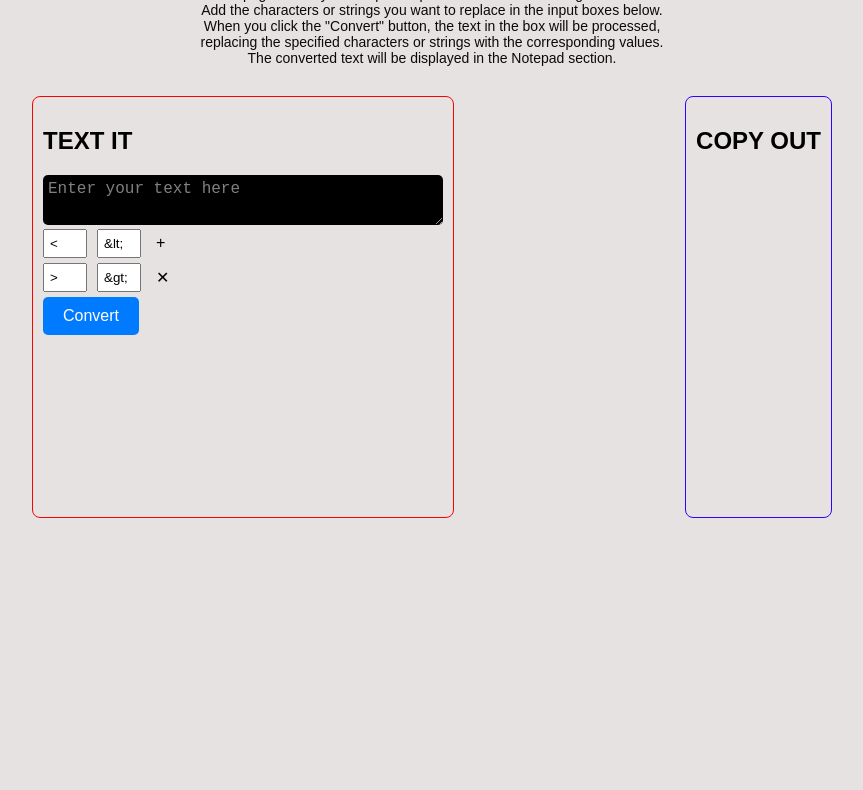
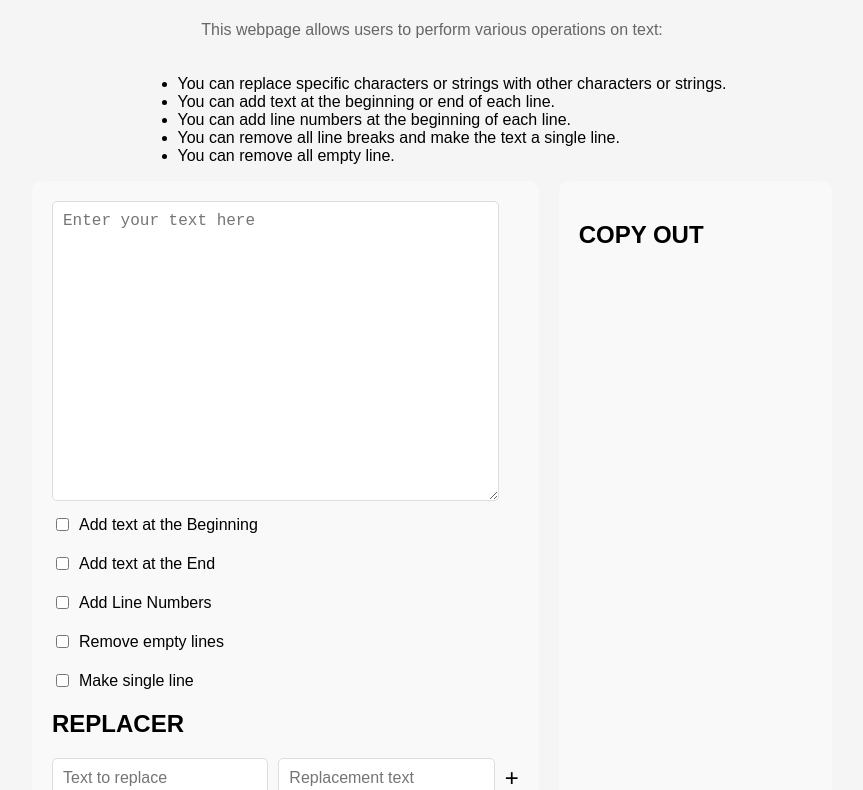
Before and after one commit to afnanplk/texteditor, a plain HTML site: page index.html in a window 1280 px wide. Shown: the part 101-891 px from the top of the page, without its empty margins (208-1071 px from the left). Before the commit the page ends 800 px from the top, so only its background shows below. Drawn offline with Linux system fonts and the light colour scheme.

Commit message:
Update index.html

```diff
--- a/index.html
+++ b/index.html
@@ -1,188 +1,263 @@
 <!DOCTYPE html>
-<html>
+<html lang="en">
 <head>
-  <title>Text Box Example</title>
+  <meta charset="UTF-8">
+  <meta name="viewport" content="width=device-width, initial-scale=1.0">
+  <meta name="description" content="This webpage allows users to perform text manipulation tasks such as replacing specific characters or strings, adding text at the beginning or end of each line, and adding line numbers.">
+  <title>Text Manipulation Tool | text editor</title>
   <style>
-    h1 {
+    body {
       font-family: Arial, sans-serif;
-      font-size: 32px;
-      color: #0d0d0e;
-      text-align: center;
-      padding: 10px 0;
+      background-color: #f5f5f5;
       margin: 0;
-      cursor: pointer;
+      padding: 0;
     }
-
-    h1:hover {
-      color: #00c8ffa4;
-    }
-
 
     .container {
       display: flex;
       flex-direction: column;
       align-items: center;
+      justify-content: flex-start;
+      min-height: 100vh;
+      padding: 20px;
+    }
+
+    h1 {
+      font-size: 36px;
+      color: #333;
+      text-align: center;
+      margin-bottom: 20px;
+    }
+
+    p {
+      font-size: 16px;
+      color: #666;
+      text-align: justify;
+      margin-bottom: 20px;
+    }
+
+    .content {
+      width: 100%;
+      max-width: 800px;
+      display: flex;
+      flex-direction: row;
+      justify-content: space-between;
+    }
+
+    .box {
+      background-color: #f9f9f9;
+      padding: 20px;
+      border-radius: 10px;
+      margin-right: 20px;
+      width: 100%;
+    }
+
+    textarea {
+      width: calc(100% - 20px);
+      min-height: 300px;
+      padding: 10px;
+      border: 1px solid #ddd;
+      border-radius: 5px;
+      resize: vertical;
+      box-sizing: border-box;
+      font-size: 16px;
+      margin-bottom: 10px;
+    }
+
+    .additional-text {
+      display: none;
+    }
+
+    .checkbox-container {
+      display: flex;
+      align-items: center;
+      margin-bottom: 20px;
+    }
+
+    .checkbox-container input[type="checkbox"] {
+      margin-right: 10px;
+    }
+
+    .additional-text input[type="text"] {
+      width: calc(100% - 5px);
+      padding: 10px;
+      border: 1px solid #ddd;
+      border-radius: 5px;
+      margin-bottom: 30px;
+      box-sizing: border-box;
+      font-size: 16px;
+    }
+
+    .replacer-container {
+      margin-bottom: 20px;
+    }
+
+    .replacer-container .row {
+      display: flex;
+      align-items: center;
+      margin-bottom: 10px;
+    }
+
+    .replacer-container .row input[type="text"] {
+      width: calc(50% - 5px);
+      padding: 10px;
+      border: 1px solid #ddd;
+      border-radius: 5px;
+      margin-right: 10px;
+      box-sizing: border-box;
+      font-size: 16px;
+    }
+
+    .replacer-container .row .icon {
+      font-size: 24px;
+      cursor: pointer;
+    }
+
+    .convert-button {
+      display: block;
+      width: calc(100% - 20px);
+      padding: 15px;
+      border: none;
+      border-radius: 5px;
+      background-color: #007bff;
+      color: #fff;
+      font-size: 18px;
+      cursor: pointer;
+    }
+
+    .convert-button:hover {
+      background-color: #0056b3;
+    }
+
+    .notepad {
+      background-color: #f9f9f9;
+      padding: 20px;
+      border-radius: 10px;
+      width: 50%;
+    }
+
+    pre {
+      margin: 0;
+      padding: 0;
+    }
+
+    .button-container {
+      display: flex;
+      justify-content: space-between;
       margin-top: 20px;
     }
 
-    .content-container {
-      display: flex;
-      justify-content: space-between;
-      width: 800px;
-      margin-top: 20px;
-    }
-
-    plk {
-      font-family: Arial, sans-serif;
-      font-size: 14px;
-      color: #0a0a0a;
-      text-align: center;
-      padding: 10px 0;
-      transition: box-shadow 0.3s ease-in-out;
-      margin: 0;
-      cursor: pointer;
-    }
-
-    plk:hover {
-      color: #fefefe;
-      box-shadow: 0 0 8px rgb(255, 0, 0);
-    }
-
-    .box {
-      width: 400px;
-      border: 1px solid red;
-      border-radius: 8px;
-      padding: 10px;
-      font-family: Arial, sans-serif;
-      transition: box-shadow 0.3s ease-in-out;
-      margin-right: 20px;
-    }
-
-    .box:hover {
-      box-shadow: 0 0 8px rgb(255, 0, 0);
-    }
-
-    .box textarea {
-      width: 100%;
-      height: auto;
-      min-height: 50px;
-      border: none;
-      border-radius: 5px;
-      font-size: 16px;
-      padding: 5px;
-      box-sizing: border-box;
-      outline: none;
-      background-color: black;
-      color: white;
-      overflow: hidden;
-    }
-
-    .box textarea::placeholder {
-      color: white;
-      opacity: 0.5;
-    }
-
-    .row {
-      display: flex;
-      align-items: center;
-      margin-bottom: 5px;
-    }
-
-    .row input {
-      width: 30px;
-      padding: 5px;
-      margin-right: 10px;
-    }
-
-    .row .icon {
-      cursor: pointer;
-      margin-left: 5px;
-    }
-
-    .notepad {
-      width: auto;
-      height: 400px;
-      border: 1px solid rgb(51, 0, 255);
-      border-radius: 8px;
-      padding: 10px;
-      font-family: Arial, sans-serif;
-      transition: box-shadow 0.3s ease-in-out;
-    }
-
-    .notepad:hover {
-      box-shadow: 0 0 8px rgb(0, 123, 255);
-    }
-
-  body {
-    background: rgb(230, 226, 226);
-  }
-
-
-    .convert-button {
+    .copy-button {
       padding: 10px 20px;
       border: none;
       border-radius: 5px;
       background-color: #007bff;
-      color: white;
+      color: #fff;
       font-size: 16px;
       cursor: pointer;
     }
 
+    .copy-button:hover {
+      background-color: #0056b3;
+    }
+
+    .remove-lines-checkbox-container,
+    .checkbox-container {
+      width: 50%;
+    }
+
+    .remove-lines-checkbox-container {
+      display: flex;
+      align-items: center;
+      justify-content: flex-end;
+    }
 
   </style>
 </head>
 <body>
   <div class="container">
-    <h1>TEXT REPLACER</h1>
-    <plk><a>this page allows you to replace specific characters or strings in a text. </br>
-        Add the characters or strings you want to replace in the input boxes below.</br>
-        When you click the "Convert" button, the text in the box will be processed,</br>
-        replacing the specified characters or strings with the corresponding values.</br>
-        The converted text will be displayed in the Notepad section.</a></plk>
-    <div class="content-container">
+    <h1>TEXT EDITOR</h1>
+    <p>This webpage allows users to perform various operations on text:</p>
+    <ul>
+      <li>You can replace specific characters or strings with other characters or strings.</li>
+      <li>You can add text at the beginning or end of each line.</li>
+      <li>You can add line numbers at the beginning of each line.</li>
+      <li>You can remove all line breaks and make the text a single line.</li>
+      <li>You can remove all empty line.</li>
+    </ul>
+    <div class="content">
       <div class="box">
-        <h2>TEXT IT</h2>
-        <textarea id="inputBox" rows="1" cols="50" oninput="adjustTextareaHeight(this)" placeholder="Enter your text here"></textarea>
-        <div id="replaceBox">
+        <textarea id="inputBox" rows="3" placeholder="Enter your text here"></textarea>
+        <div class="checkbox-container">
+          <input type="checkbox" id="beginningCheckbox" onchange="toggleAdditionalTextInputs()">
+          <label for="beginningCheckbox">Add text at the Beginning</label>
+        </div>
+          <div id="beginningTextRow" class="additional-text">
+            <input type="text" placeholder="Text to add at the beginning">
+          </div>
+        <div class="checkbox-container">
+          <input type="checkbox" id="endCheckbox" onchange="toggleAdditionalTextInputs()">
+          <label for="endCheckbox">Add text at the End</label>
+        </div>
+          <div id="endTextRow" class="additional-text">
+            <input type="text" placeholder="Text to add at the end">
+        </div>
+        <div class="checkbox-container">
+          <input type="checkbox" id="lineNumberCheckbox">
+          <label for="lineNumberCheckbox">Add Line Numbers</label>
+        </div>
+        <div class="checkbox-container">
+          <input type="checkbox" id="removeLinesCheckbox">
+          <label for="removeLinesCheckbox">Remove empty lines</label>
+        </div>
+        <div class="checkbox-container">
+          <input type="checkbox" id="lineBreakerCheckbox">
+          <label for="lineBreakerCheckbox">Make single line</label>
+        </div>
+        <h2>REPLACER</h2>
+        <div class="replacer-container" id="replaceBox">
           <div class="row">
-            <input type="text" placeholder="<" value="<">
-            <input type="text" placeholder="&amp;lt;" value="&amp;lt;">
-            <span class="icon" onclick="addRow()">&#43;</span>
-          </div>
-          <div class="row">
-            <input type="text" placeholder= ">" value=">">
-            <input type="text" placeholder="&amp;gt;" value="&amp;gt;">
-            <span class="icon" onclick="removeRow(this)">&#10005;</span>
+            <input type="text" placeholder="Text to replace">
+            <input type="text" placeholder="Replacement text">
+            <span class="icon" onclick="addRowReplace()">+</span>
           </div>
         </div>
-        <button class="convert-button" onclick="convertText()">Convert</button>
+        <button class="convert-button" onclick="convertText()">LETS GO</button>
       </div>
-      <div class="notepad">
+      <div class="notepad" id="notepadSection">
         <h2>COPY OUT</h2>
         <pre id="notepadContent"></pre>
+        <div class="button-container" id="copyButtonContainer" style="display: none;">
+          <button class="copy-button" onclick="copyText()">COPY ALL</button>
+        </div>
       </div>
     </div>
   </div>
 
   <script>
-    function adjustTextareaHeight(textarea) {
-      textarea.style.height = "auto";
-      textarea.style.height = `${textarea.scrollHeight}px`;
+    function toggleAdditionalTextInputs() {
+      const beginningCheckbox = document.getElementById("beginningCheckbox");
+      const endCheckbox = document.getElementById("endCheckbox");
+      const beginningTextRow = document.getElementById("beginningTextRow");
+      const endTextRow = document.getElementById("endTextRow");
+
+      beginningTextRow.style.display = beginningCheckbox.checked ? "block" : "none";
+      endTextRow.style.display = endCheckbox.checked ? "block" : "none";
     }
 
-    function addRow() {
+    function addRowReplace() {
       const replaceBox = document.getElementById("replaceBox");
       const newRow = document.createElement("div");
       newRow.classList.add("row");
       newRow.innerHTML = `
-        <input type="text" placeholder="" maxlength="1">
-        <input type="text" placeholder="" value="">
-        <span class="icon" onclick="removeRow(this)">&#10005;</span>
+        <input type="text" placeholder="Text to replace">
+        <input type="text" placeholder="Replacement text">
+        <span class="icon" onclick="removeRowReplace(this)">-</span>
       `;
       replaceBox.appendChild(newRow);
     }
 
-    function removeRow(icon) {
+    function removeRowReplace(icon) {
       const row = icon.parentNode;
       row.parentNode.removeChild(row);
     }
@@ -190,16 +265,53 @@
     function convertText() {
       const inputBox = document.getElementById("inputBox");
       const notepadContent = document.getElementById("notepadContent");
-      const text = inputBox.value;
+      let text = inputBox.value;
+      const beginningText = document.getElementById("beginningTextRow").querySelector("input").value;
+      const endText = document.getElementById("endTextRow").querySelector("input").value;
+      const addLineNumbers = document.getElementById("lineNumberCheckbox").checked;
+      const removeLines = document.getElementById("removeLinesCheckbox").checked;
+      const lineBreaker = document.getElementById("lineBreakerCheckbox").checked;
+
+      if (beginningText) {
+        text = text.split('\n').map(line => beginningText + line).join('\n');
+      }
+
+      if (endText) {
+        text = text.split('\n').map(line => line + endText).join('\n');
+      }
+
       const replaceRows = document.querySelectorAll("#replaceBox .row");
-      let replacedText = text;
       replaceRows.forEach(row => {
         const textInput = row.querySelector("input:first-child");
         const replaceInput = row.querySelector("input:nth-child(2)");
         const replaceText = replaceInput.value;
-        replacedText = replacedText.replace(new RegExp(textInput.value, "g"), replaceText);
+        text = text.replace(new RegExp(textInput.value, "g"), replaceText);
       });
-      notepadContent.innerText = replacedText;
+
+      if (removeLines) {
+        text = text.replace(/^\s*[\r\n]/gm, '').replace(/[\r\n\s]*$/, '');
+      }
+
+      if (addLineNumbers) {
+        text = text.split('\n').map((line, index) => (index + 1) + line).join('\n');
+      }
+
+      if (lineBreaker) {
+        text = text.replace(/\n/g, '');
+      }
+
+      notepadContent.innerHTML = text;
+      document.getElementById("copyButtonContainer").style.display = "block";
+    }
+
+    function copyText() {
+      const notepadContent = document.getElementById("notepadContent");
+      const range = document.createRange();
+      range.selectNode(notepadContent);
+      window.getSelection().removeAllRanges();
+      window.getSelection().addRange(range);
+      document.execCommand("copy");
+      window.getSelection().removeAllRanges();
     }
   </script>
 </body>
```
